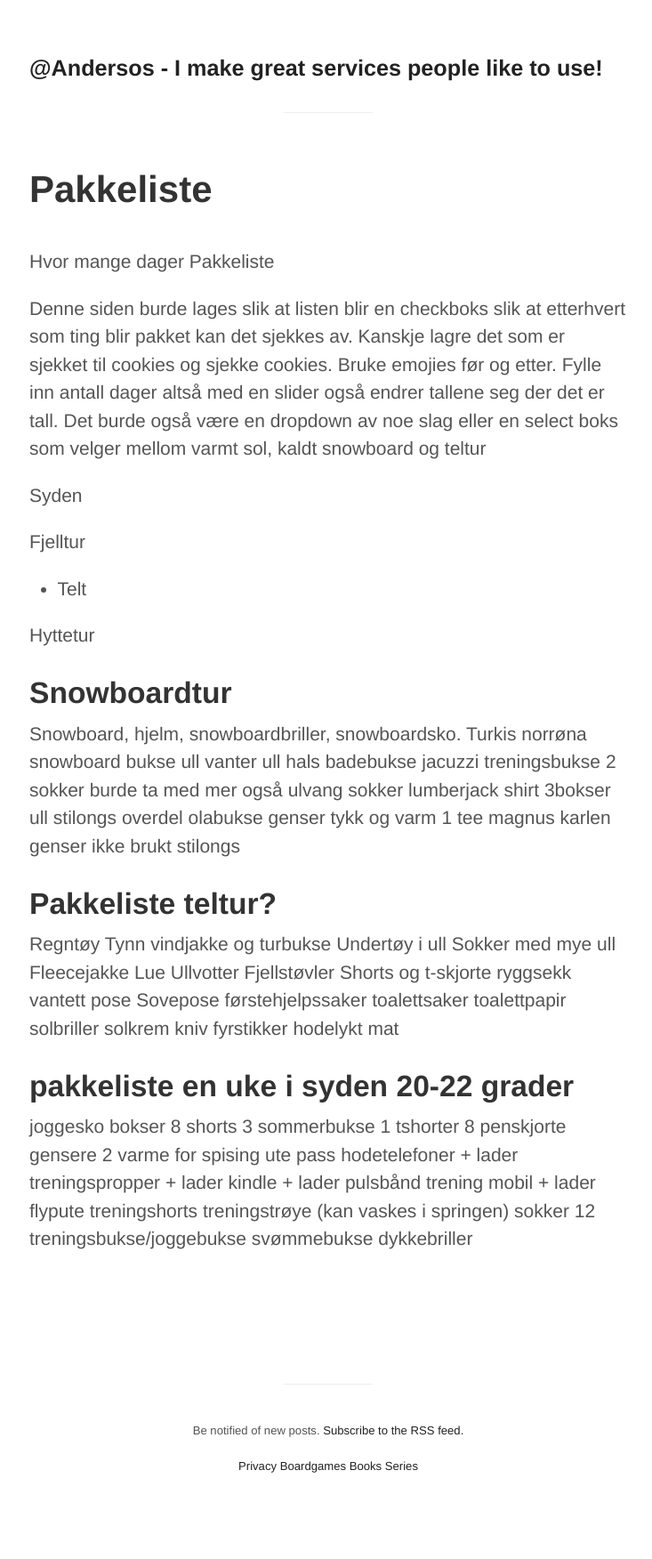
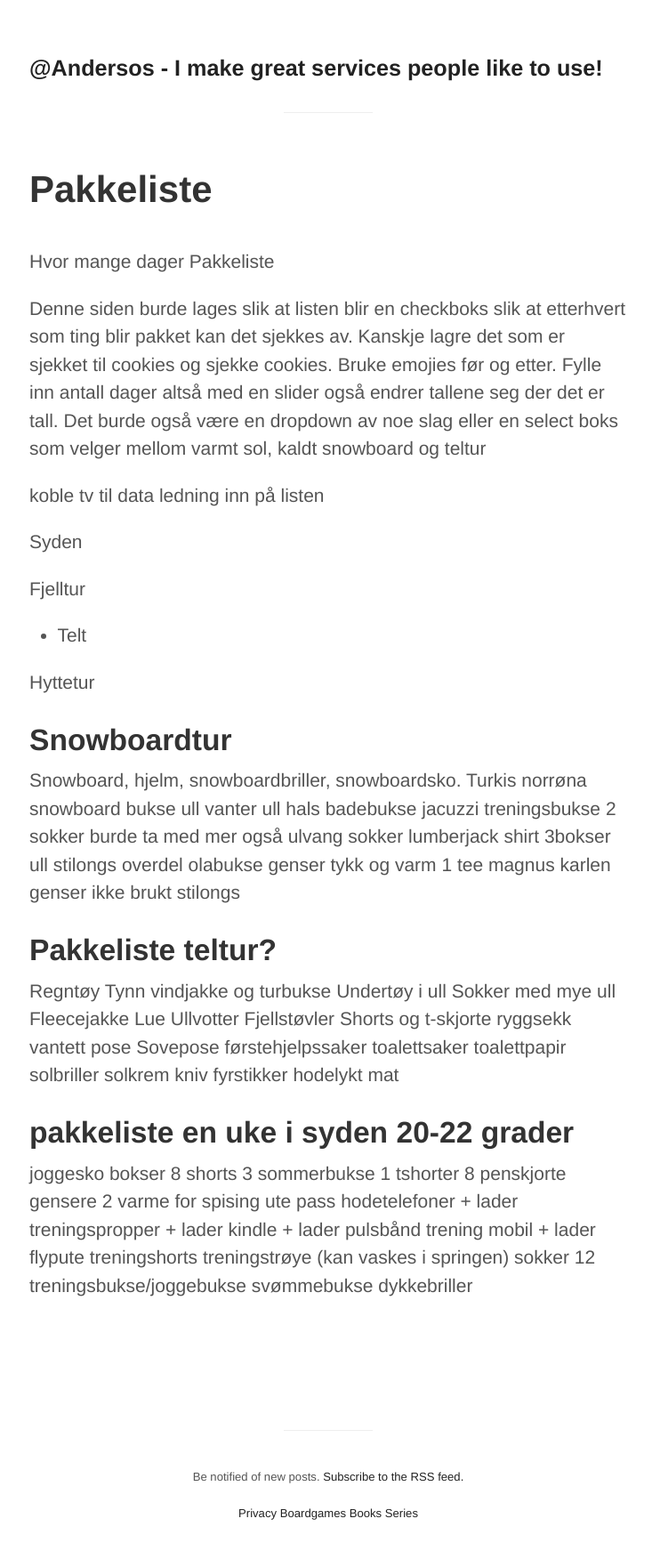
Before and after one commit to Andersos/andersos.net, a Jekyll site: the page built from pages/pakkelister.md, in a window 1280 px wide. Shown: the whole page at 89% size, without its empty margins (271-1004 px from the left). Built offline with Jekyll 4.4.1, drawn with Linux system fonts in a browser that asks for light colours; before the commit the page ends 1700 px from its top, so only the background shows below that.

Commit message:
Update and rename pakkeliste.md to pakkelister.md

```diff
--- a/pages/pakkeliste.md
+++ b/pages/pakkelister.md
@@ -13,6 +13,10 @@ Kanskje lagre det som er sjekket til cookies og sjekke cookies.
 Bruke emojies før og etter.
 Fylle inn antall dager altså med en slider også endrer tallene seg der det er tall.
 Det burde også være en dropdown av noe slag eller en select boks som velger mellom varmt sol, kaldt snowboard og teltur
+
+
+koble tv til data ledning inn på listen
+
 
 Syden
 
```
